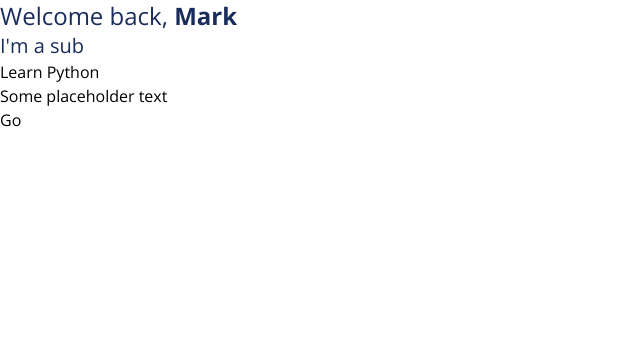
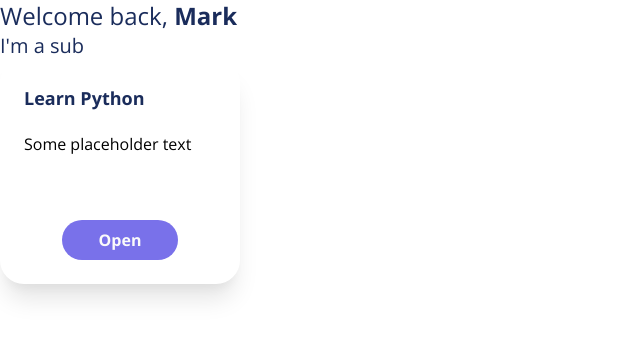
Before and after one commit to MiltonEBR/Diaguin-fe, a React (Create React App) app: page / in a window 1280 px wide. Shown: the top 338 px of the page, without its empty margins (0-640 px from the left). Built offline with nearby package versions, Linux system fonts and the light colour scheme.

Commit message:
Basic single card

```diff
--- /dev/null
+++ b/src/Components/Cards/Button.tsx
@@ -0,0 +1,23 @@
+import React from 'react';
+
+function Button({
+  text,
+  onClick,
+}: {
+  text: string;
+  onClick: () => void;
+}): JSX.Element {
+  return (
+    <button
+      type="button"
+      onClick={onClick}
+      className={`bg-purple-light min-w-min w-3/5 h-10 rounded-full
+                  font-bold text-gray-50
+                  self-center hover:bg-purple-hover`}
+    >
+      {text}
+    </button>
+  );
+}
+
+export default Button;
--- /dev/null
+++ b/src/Components/Cards/Content.tsx
@@ -0,0 +1,7 @@
+import React from 'react';
+
+function Content({ text }: { text: string }): JSX.Element {
+  return <p className="w-full flex-grow">{text}</p>;
+}
+
+export default Content;
--- a/src/Components/Cards/SingleCard.tsx
+++ b/src/Components/Cards/SingleCard.tsx
@@ -1,25 +1,29 @@
 import React from 'react';
+import Button from './Button';
+import Content from './Content';
 import Title from './Title';
 
 interface Props {
   ttl: string;
   description: string;
-  onClick?: () => void;
+  onClick?: (txt: string) => void;
 }
 
 function SingleCard({ ttl, description, onClick }: Props): JSX.Element {
   return (
-    <div>
+    <div
+      className={`w-60 max-w-xl min-w-min h-56 p-6
+    shadow-xl rounded-3xl bg-gray
+    flex flex-none flex-col`}
+    >
       <Title text={ttl} />
-      <p>{description}</p>
-      <button
+      <Content text={description} />
+      <Button
+        text="Open"
         onClick={() => {
-          if (onClick) onClick();
+          if (onClick) onClick(ttl);
         }}
-        type="button"
-      >
-        Go
-      </button>
+      />
     </div>
   );
 }
--- a/src/Components/Cards/Title.tsx
+++ b/src/Components/Cards/Title.tsx
@@ -1,7 +1,7 @@
 import React from 'react';
 
 function Title({ text }: { text: string }): JSX.Element {
-  return <h3>{text}</h3>;
+  return <h3 className="text-blue-dark text-lg font-bold mb-5">{text}</h3>;
 }
 
 export default Title;
--- a/tailwind.config.js
+++ b/tailwind.config.js
@@ -1,3 +1,5 @@
+const colors = require('tailwindcss/colors'); //eslint-disable-line
+
 module.exports = {
   purge: ['./src/**/*.{js,jsx,ts,tsx}', './public/index.html'],
   darkMode: false, // or 'media' or 'class'
@@ -14,7 +16,9 @@ module.exports = {
       },
       purple: {
         light: '#7971EA',
+        hover: '#8b83fa',
       },
+      gray: colors.gray,
     },
   },
   variants: {
```
